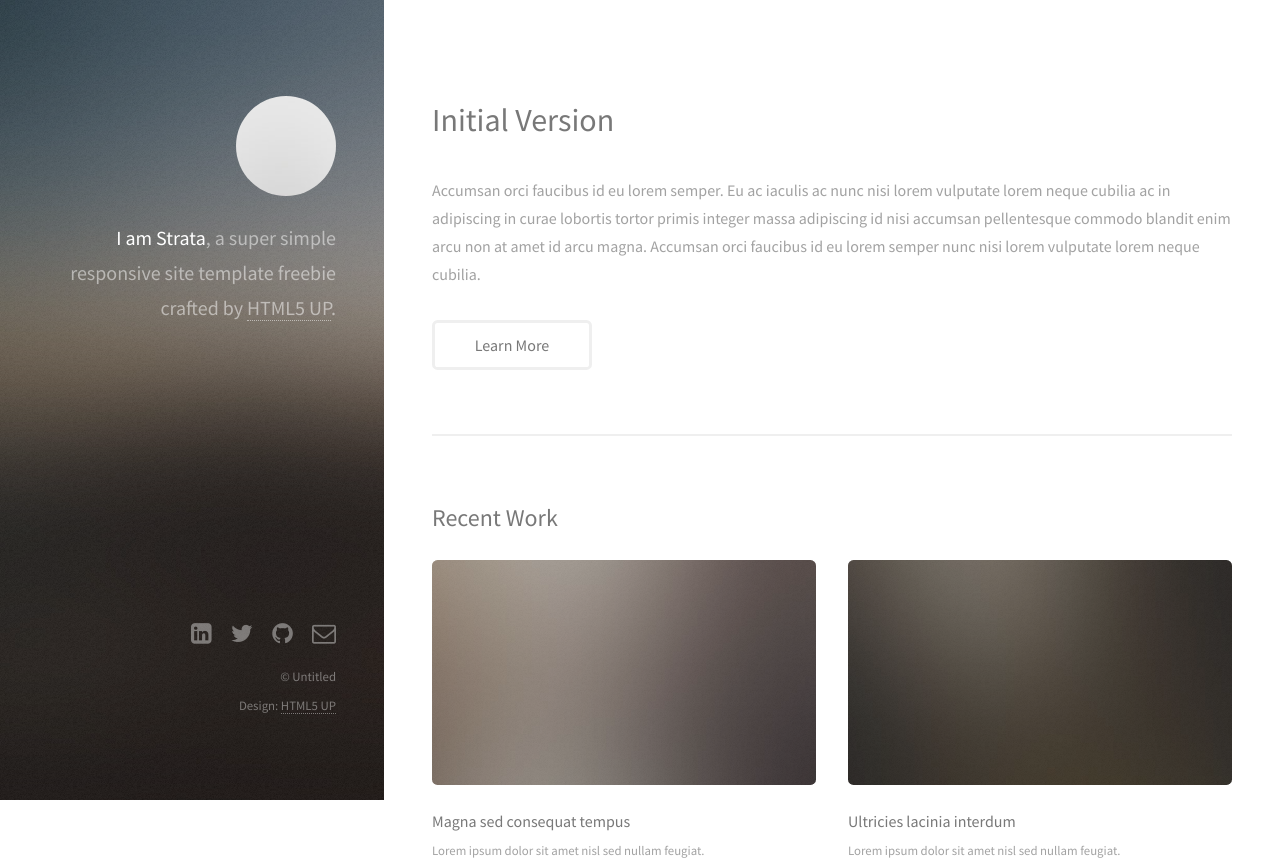
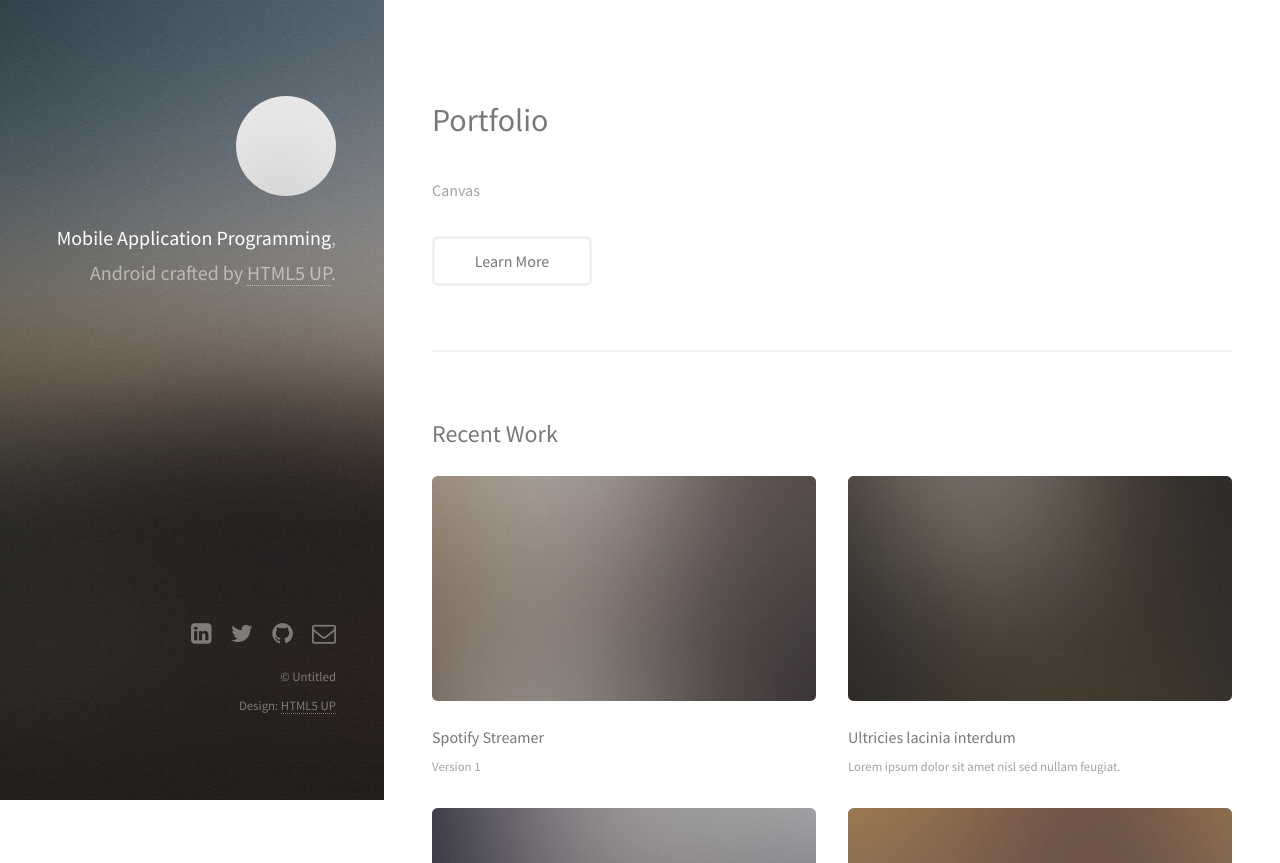
Before and after one commit to shree-jaisimha/shree-jaisimha.github.io, a plain HTML site: page index.html in a window 1280 px wide. Shown: the top 863 px of the page. Drawn offline with Linux system fonts and the light colour scheme.

Commit message:
initial version

```diff
--- a/index.html
+++ b/index.html
@@ -6,7 +6,7 @@
 -->
 <html>
 	<head>
-		<title>Shree Jaisimha</title>
+		<title>SJ</title>
 		<meta charset="utf-8" />
 		<meta name="viewport" content="width=device-width, initial-scale=1" />
 		<!--[if lte IE 8]><script src="assets/css/ie/html5shiv.js"></script><![endif]-->
@@ -19,8 +19,8 @@
 		<!-- Header -->
 			<header id="header">
 				<a href="#" class="image avatar"><img src="images/avatar.jpg" alt="" /></a>
-				<h1><strong>I am Strata</strong>, a super simple<br />
-				responsive site template freebie<br />
+				<h1><strong>Mobile Application Programming</strong>, Android<br />
+				<br />
 				crafted by <a href="http://html5up.net">HTML5 UP</a>.</h1>
 			</header>
 
@@ -30,9 +30,9 @@
 				<!-- One -->
 					<section id="one">
 						<header class="major">
-							<h2>Initial Version</h2>
+							<h2>Portfolio</h2>
 						</header>
-						<p>Accumsan orci faucibus id eu lorem semper. Eu ac iaculis ac nunc nisi lorem vulputate lorem neque cubilia ac in adipiscing in curae lobortis tortor primis integer massa adipiscing id nisi accumsan pellentesque commodo blandit enim arcu non at amet id arcu magna. Accumsan orci faucibus id eu lorem semper nunc nisi lorem vulputate lorem neque cubilia.</p>
+						<p>Canvas</p>
 						<ul class="actions">
 							<li><a href="#" class="button">Learn More</a></li>
 						</ul>
@@ -44,8 +44,8 @@
 						<div class="row">
 							<article class="6u 12u$(xsmall) work-item">
 								<a href="images/fulls/01.jpg" class="image fit thumb"><img src="images/thumbs/01.jpg" alt="" /></a>
-								<h3>Magna sed consequat tempus</h3>
-								<p>Lorem ipsum dolor sit amet nisl sed nullam feugiat.</p>
+								<h3>Spotify Streamer</h3>
+								<p>Version 1</p>
 							</article>
 							<article class="6u$ 12u$(xsmall) work-item">
 								<a href="images/fulls/02.jpg" class="image fit thumb"><img src="images/thumbs/02.jpg" alt="" /></a>
@@ -99,7 +99,7 @@
 								<ul class="labeled-icons">
 									<li>
 										<h3 class="icon fa-home"><span class="label">Address</span></h3>
-										1234 Somewhere Rd.<br />
+										USA<br />
 										Nashville, TN 00000<br />
 										United States
 									</li>
@@ -443,7 +443,7 @@ print 'It took ' + i + ' iterations to sort the deck.';</code></pre>
 				<ul class="icons">
 					<li><a href="https://www.linkedin.com/pub/shree-jaisimha/1/955/746" target="_blank" class="icon fa-linkedin-square"><span class="label">Linkedin</span></a></li>
 					<li><a href="#" class="icon fa-twitter"><span class="label">Twitter</span></a></li>
-					<li><a href="#" class="icon fa-github"><span class="label">Github</span></a></li>
+					<li><a href="https://github.com/shree-jaisimha?utf8=%E2%9C%93&query=+only%3Apublic+" class="icon fa-github"><span class="label">Github</span></a></li>
 					<li><a href="#" class="icon fa-envelope-o"><span class="label">Email</span></a></li>
 				</ul>
 				<ul class="copyright">
```
